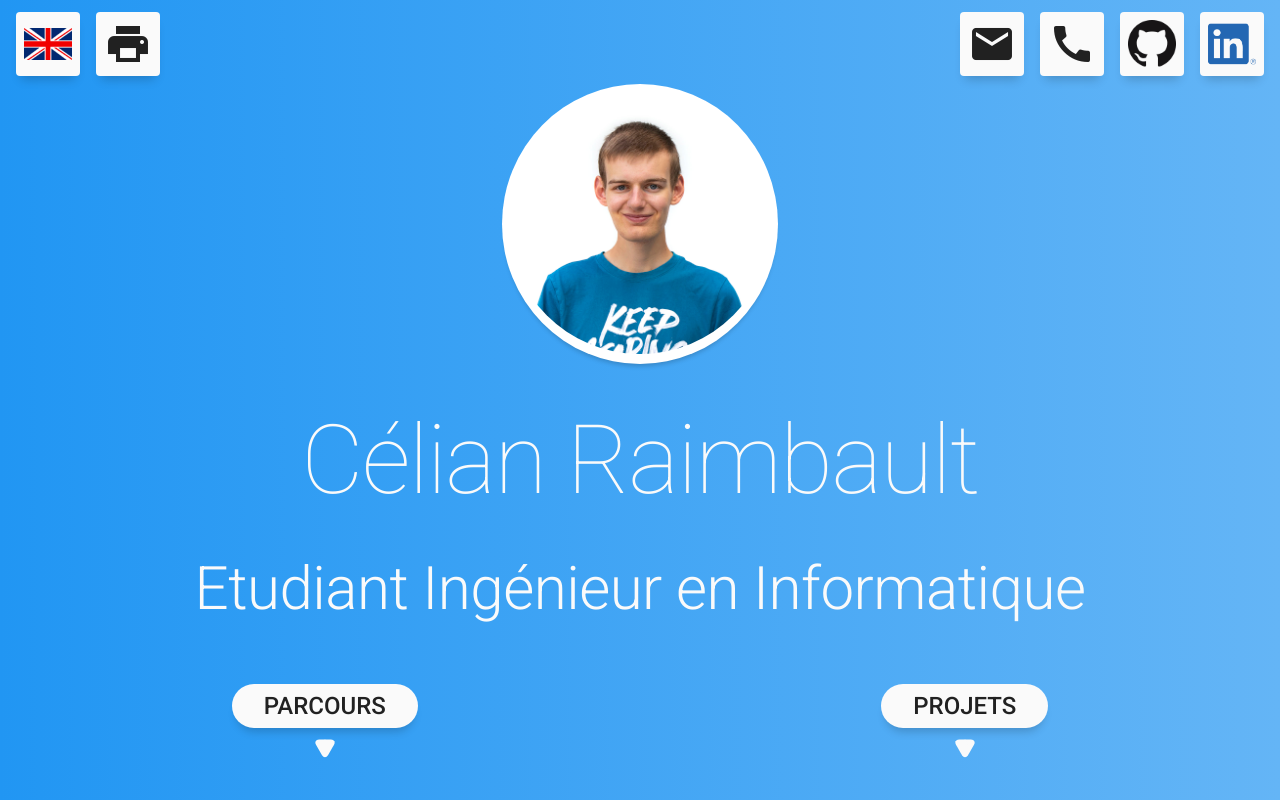
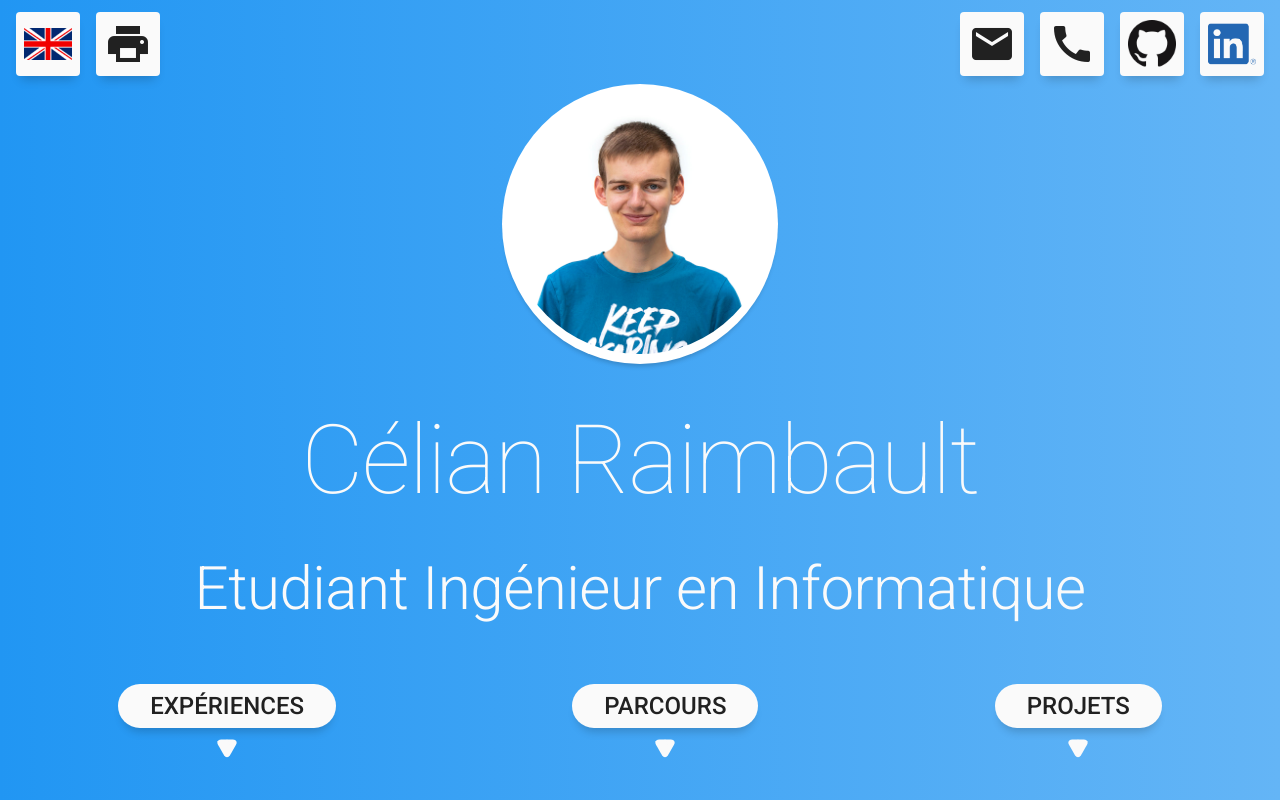
Before and after one commit to Cc618/Celian, a React (Create React App) app: page / in a window 1280 px wide. Built offline with nearby package versions, Linux system fonts and the light colour scheme.

Commit message:
layout: Added nav button and updated layout for small screens

```diff
--- a/src/common/data.js
+++ b/src/common/data.js
@@ -45,6 +45,7 @@ const fullData = {
         "copied": "Copied !",
         "job": "Computer Engineering Student",
         "background": "Background",
+        "experiences": "Experiences",
         "projects": "Projects",
         // Skills
         "skills": [
@@ -202,6 +203,7 @@ const fullData = {
         "copied": "Copié !",
         "job": "Etudiant Ingénieur en Informatique",
         "background": "Parcours",
+        "experiences": "Expériences",
         "projects": "Projets",
         "skills": [
             {
--- a/src/pages/Experiences.scss
+++ b/src/pages/Experiences.scss
@@ -12,7 +12,7 @@
     height: unset;
 
     @media (max-height: 720px) {
-        padding: 16px;
+        padding: 0 16px;
     }
 
     @media (min-height: 1080px) {
--- a/src/pages/Home.js
+++ b/src/pages/Home.js
@@ -30,7 +30,7 @@ function IconButton(props) {
 // - link
 function NavButton(props) {
   return (
-    <div className="nav-button-wrapper print-hide">
+    <div className={"nav-button-wrapper print-hide" + (props.canHide ? " phone-hide" : "")}>
       <div className="nav-button"
         onClick={() => document.querySelector(props.link).scrollIntoView({behavior: 'smooth'})}>
         <p>{props.title}</p>
@@ -93,7 +93,8 @@ function Home(props) {
       </div>
 
       <nav>
-        <NavButton title={data.background} link="#experiences" />
+        <NavButton title={data.experiences} link="#experiences" />
+        <NavButton title={data.background} link="#skills" canHide={true} />
         <NavButton title={data.projects} link="#projects" />
       </nav>
     </div>
--- a/src/pages/Home.scss
+++ b/src/pages/Home.scss
@@ -432,4 +432,10 @@ $print-home-width: #{.25 * $print-width};
             transform: rotate(135deg) skewY(-45deg) scale(.707,1.414) translate(50%);
         }
     }
+
+    @media (max-width: 720px) {
+        .phone-hide {
+            display: none;
+        }
+    }
 }
```
